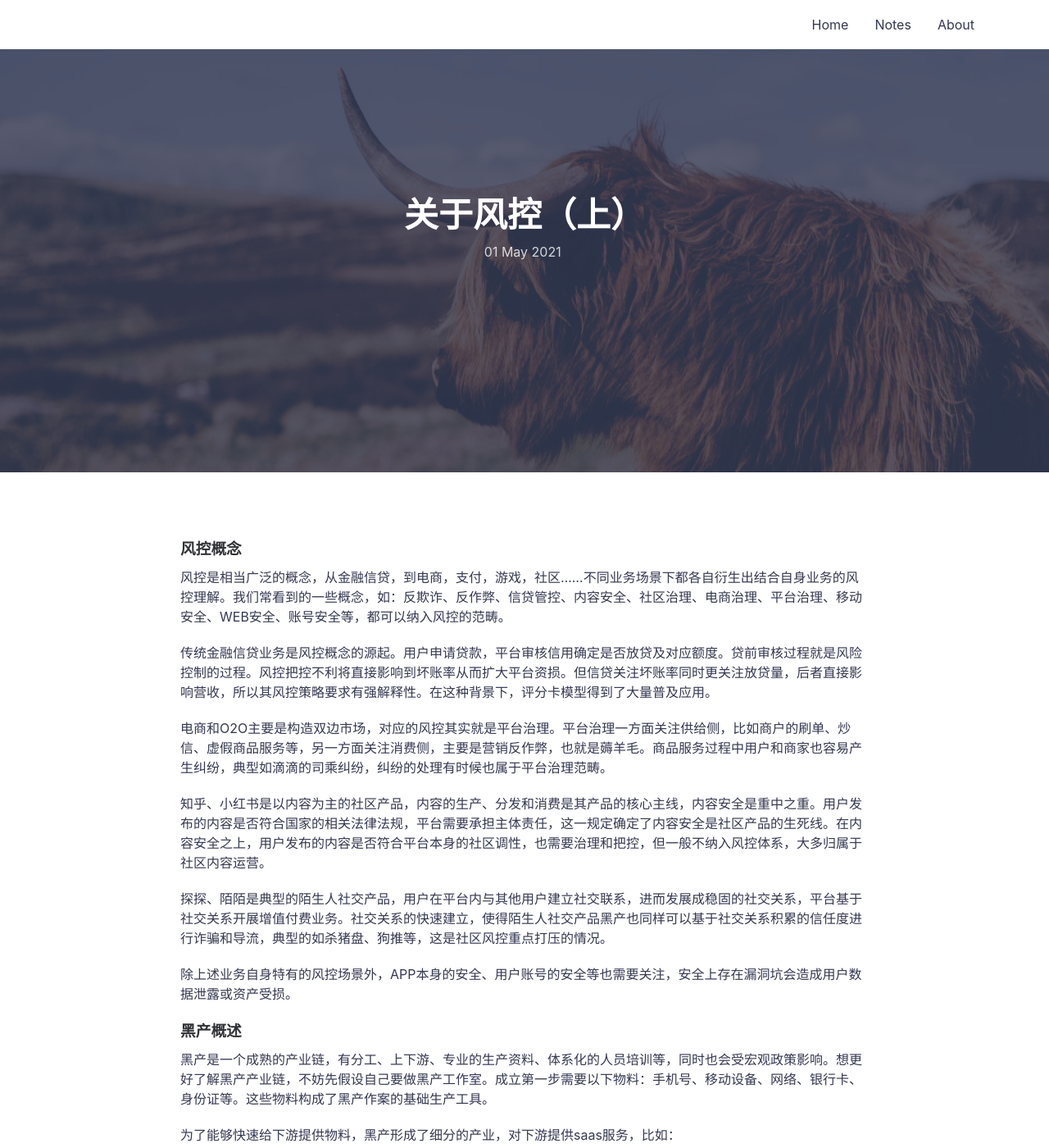
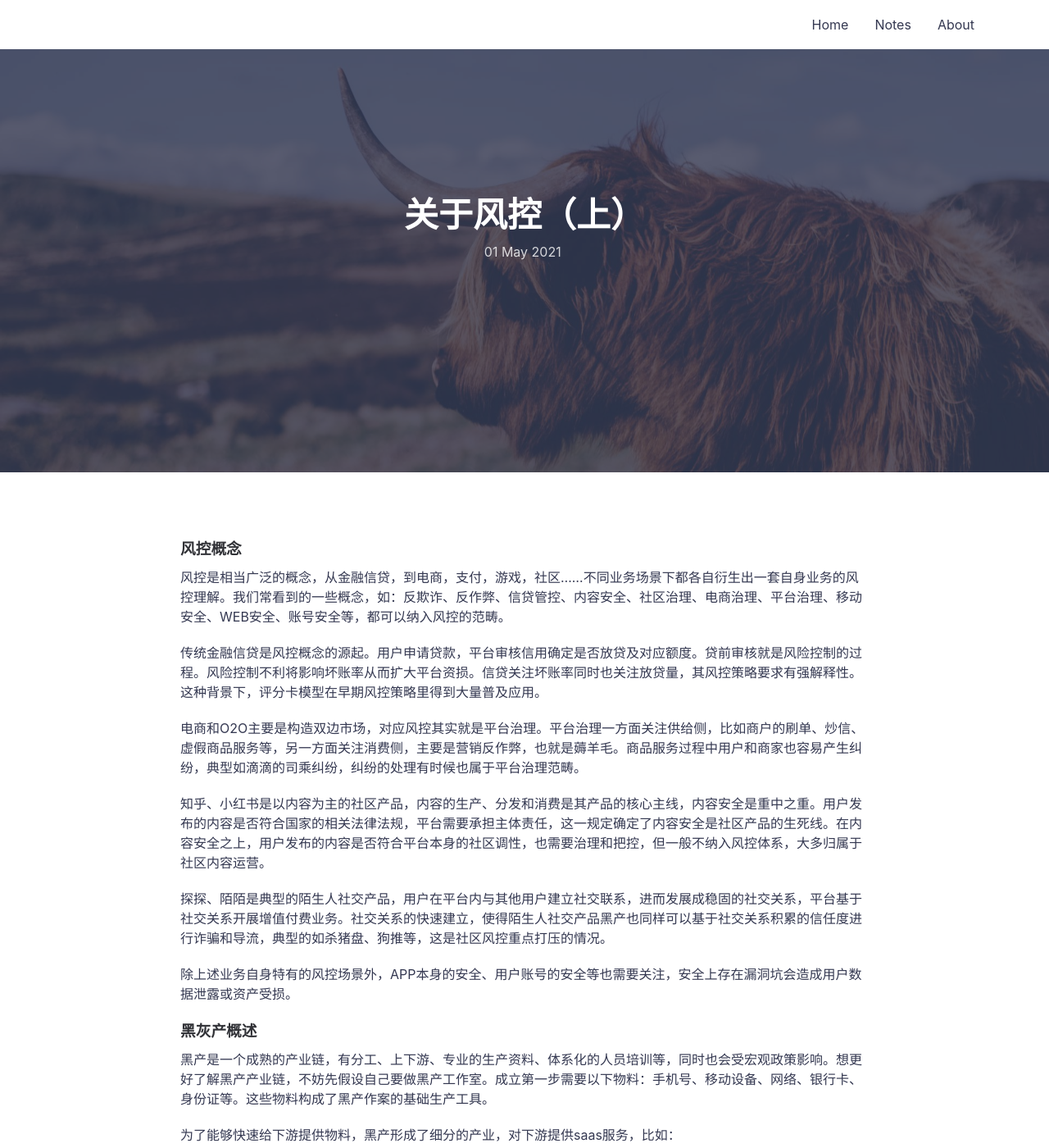
Before and after one commit to icarus507/icarus507.github.io, a Jekyll site: the page built from _posts/2021-05-01-关于风控（上）.md, in a window 1280 px wide and 1400 px high. Shown: the whole window at 82% size. Built offline with Jekyll 4.4.1, drawn with Linux system fonts in a browser that asks for light colours.

Commit message:
Update 2021-05-01-关于风控（上）.md

```diff
--- a/_posts/2021-05-01-关于风控（上）.md
+++ b/_posts/2021-05-01-关于风控（上）.md
@@ -6,11 +6,11 @@ featured-img: shane-rounce-205187
 ---
 ### 风控概念
 
-风控是相当广泛的概念，从金融信贷，到电商，支付，游戏，社区......不同业务场景下都各自衍生出结合自身业务的风控理解。我们常看到的一些概念，如：反欺诈、反作弊、信贷管控、内容安全、社区治理、电商治理、平台治理、移动安全、WEB安全、账号安全等，都可以纳入风控的范畴。
+风控是相当广泛的概念，从金融信贷，到电商，支付，游戏，社区......不同业务场景下都各自衍生出一套自身业务的风控理解。我们常看到的一些概念，如：反欺诈、反作弊、信贷管控、内容安全、社区治理、电商治理、平台治理、移动安全、WEB安全、账号安全等，都可以纳入风控的范畴。
 
-传统金融信贷业务是风控概念的源起。用户申请贷款，平台审核信用确定是否放贷及对应额度。贷前审核过程就是风险控制的过程。风控把控不利将直接影响到坏账率从而扩大平台资损。但信贷关注坏账率同时更关注放贷量，后者直接影响营收，所以其风控策略要求有强解释性。在这种背景下，评分卡模型得到了大量普及应用。
+传统金融信贷是风控概念的源起。用户申请贷款，平台审核信用确定是否放贷及对应额度。贷前审核就是风险控制的过程。风险控制不利将影响坏账率从而扩大平台资损。信贷关注坏账率同时也关注放贷量，其风控策略要求有强解释性。这种背景下，评分卡模型在早期风控策略里得到大量普及应用。
 
-电商和O2O主要是构造双边市场，对应的风控其实就是平台治理。平台治理一方面关注供给侧，比如商户的刷单、炒信、虚假商品服务等，另一方面关注消费侧，主要是营销反作弊，也就是薅羊毛。商品服务过程中用户和商家也容易产生纠纷，典型如滴滴的司乘纠纷，纠纷的处理有时候也属于平台治理范畴。
+电商和O2O主要是构造双边市场，对应风控其实就是平台治理。平台治理一方面关注供给侧，比如商户的刷单、炒信、虚假商品服务等，另一方面关注消费侧，主要是营销反作弊，也就是薅羊毛。商品服务过程中用户和商家也容易产生纠纷，典型如滴滴的司乘纠纷，纠纷的处理有时候也属于平台治理范畴。
 
 知乎、小红书是以内容为主的社区产品，内容的生产、分发和消费是其产品的核心主线，内容安全是重中之重。用户发布的内容是否符合国家的相关法律法规，平台需要承担主体责任，这一规定确定了内容安全是社区产品的生死线。在内容安全之上，用户发布的内容是否符合平台本身的社区调性，也需要治理和把控，但一般不纳入风控体系，大多归属于社区内容运营。
 
@@ -18,7 +18,7 @@ featured-img: shane-rounce-205187
 
 除上述业务自身特有的风控场景外，APP本身的安全、用户账号的安全等也需要关注，安全上存在漏洞坑会造成用户数据泄露或资产受损。
 
-### 黑产概述
+### 黑灰产概述
 
 黑产是一个成熟的产业链，有分工、上下游、专业的生产资料、体系化的人员培训等，同时也会受宏观政策影响。想更好了解黑产产业链，不妨先假设自己要做黑产工作室。成立第一步需要以下物料：手机号、移动设备、网络、银行卡、身份证等。这些物料构成了黑产作案的基础生产工具。
 
```
